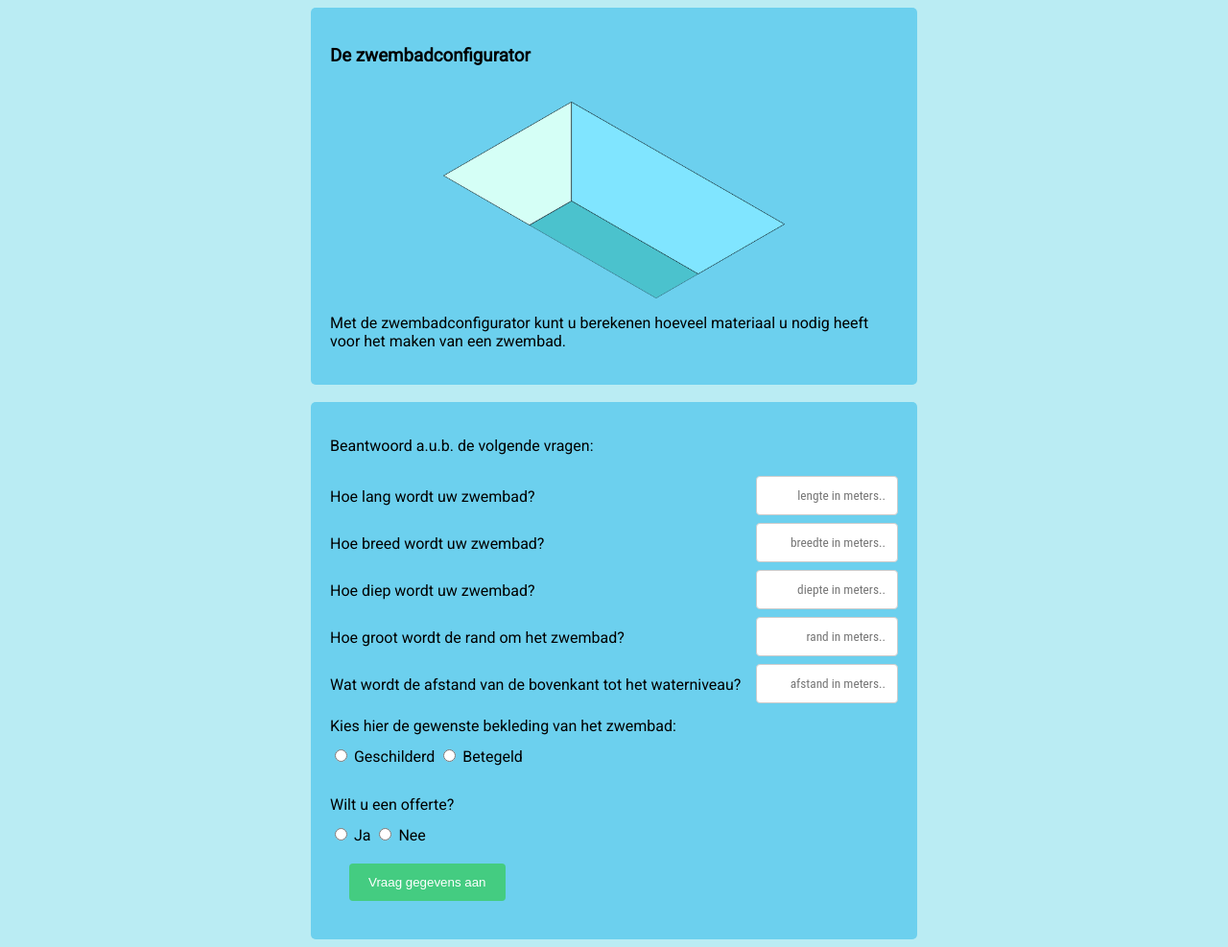
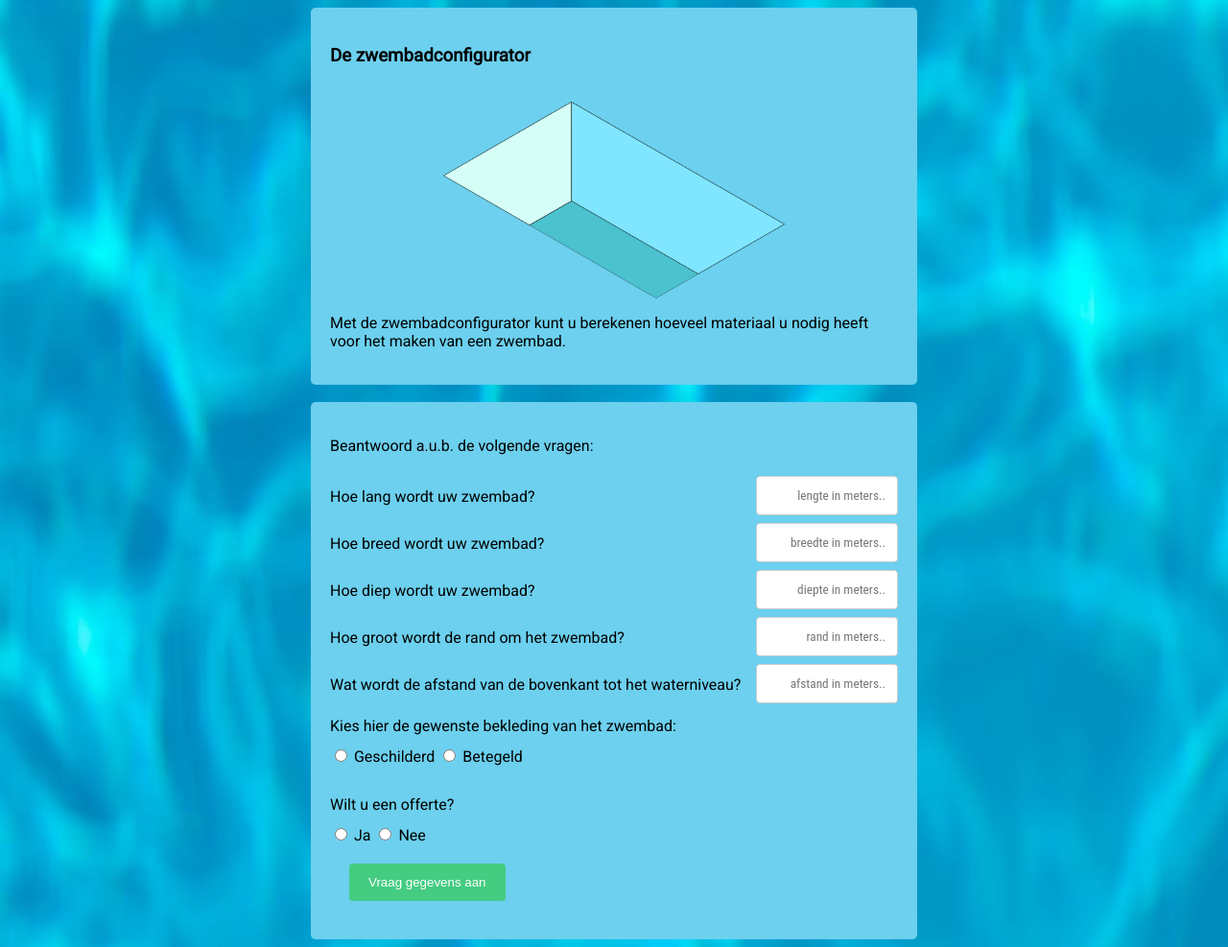
Before and after one commit to clemensjongma/invulformulier, a PHP site: page / in a window 1280 px wide. Shown: the whole page at 96% size. Run offline with PHP 8.4, Linux system fonts and the light colour scheme.

Commit message:
new background

```diff
--- a/stylesheet.css
+++ b/stylesheet.css
@@ -83,4 +83,6 @@ img {
 
 body{
   background-color: rgb(186, 236, 243);
+  background-image: url("water.jpg");
+  background-repeat: no-repeat;
 }
```
Also changed, not shown: water.jpg (added).
